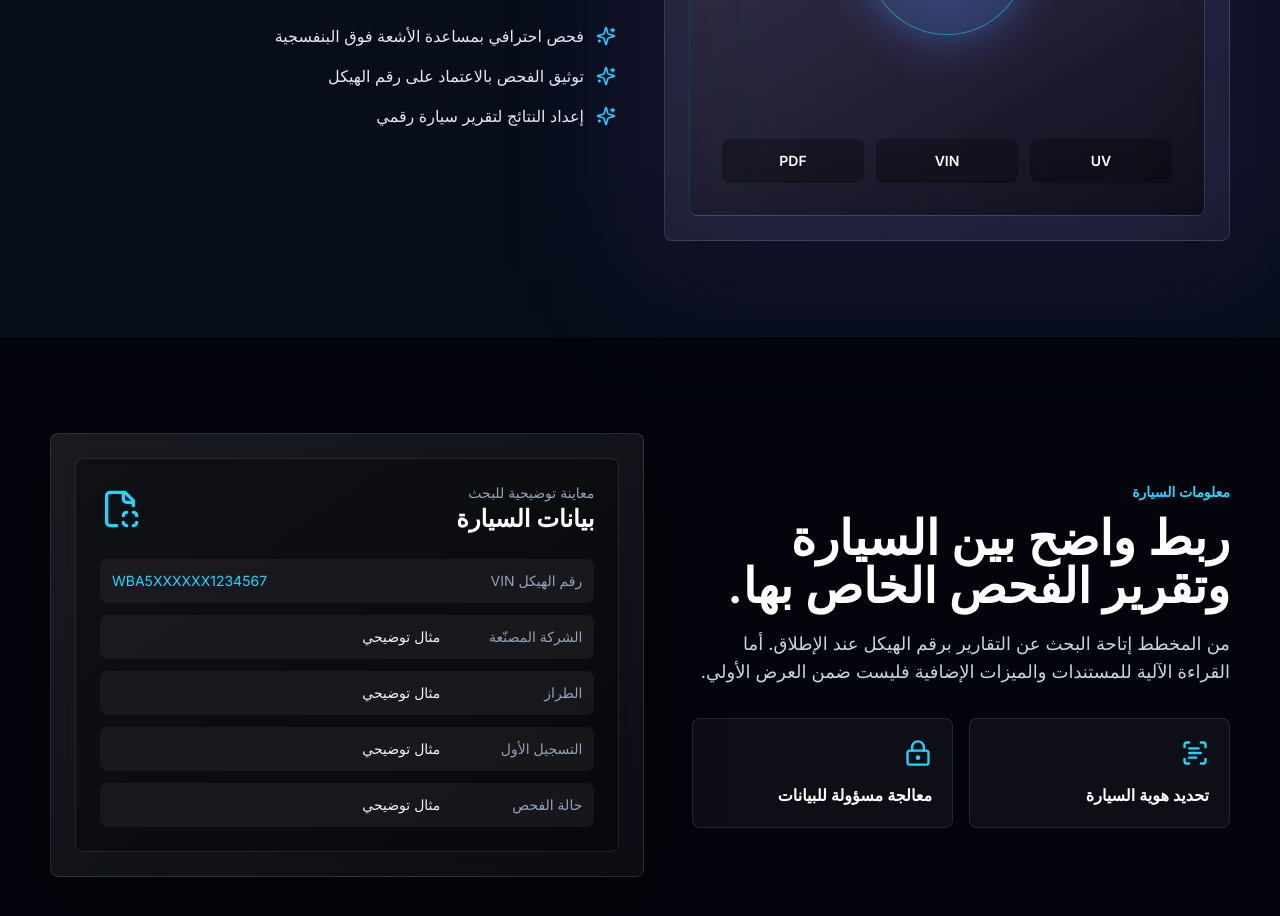
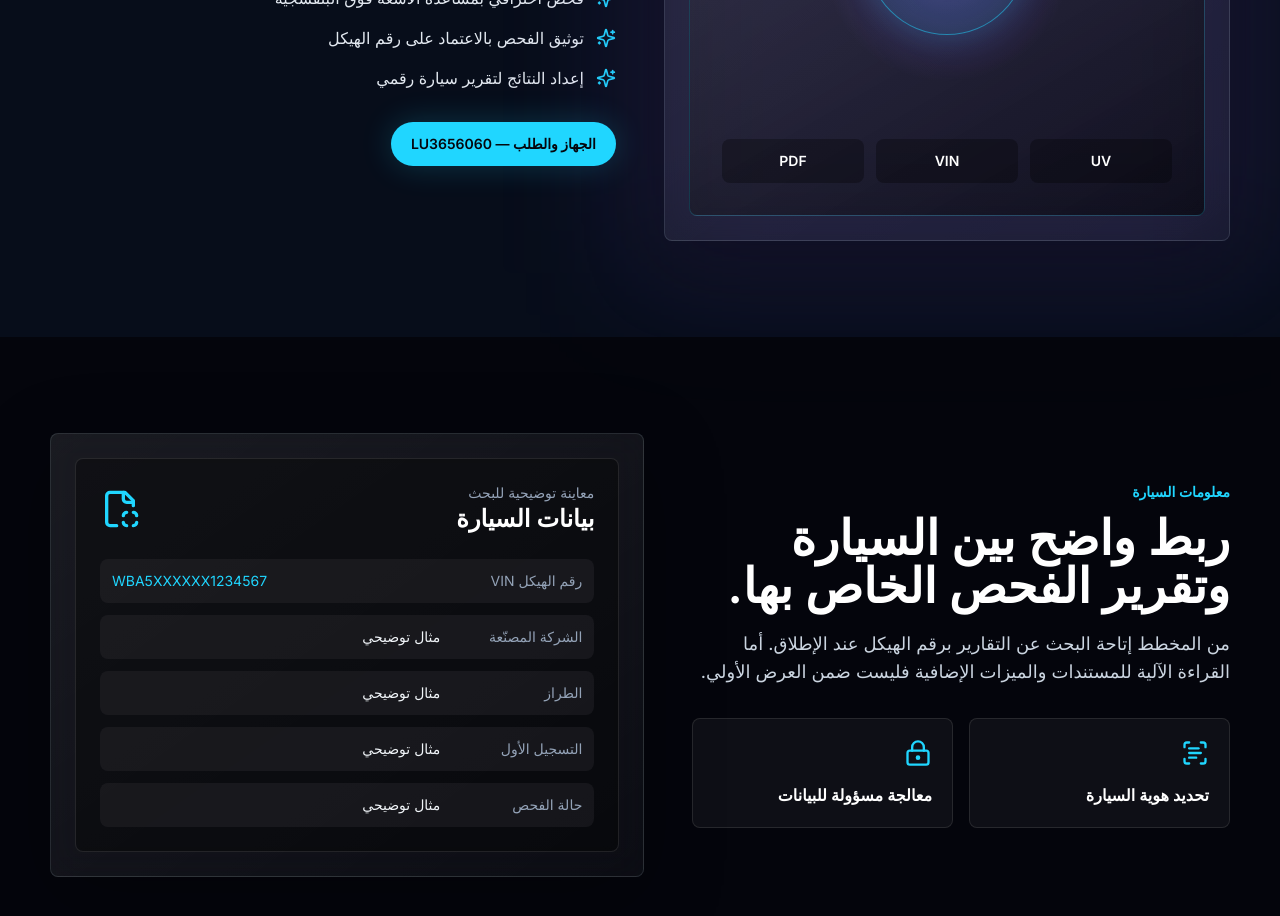
Before and after one commit to Diaa6969/luvipro-website, a Next.js app: page /ar in a window 1280 px wide. Shown: the part 3060-3976 px from the top of the page. Built offline with nearby package versions, Linux system fonts and the light colour scheme.

Commit message:
Connect English and Arabic UV product sections to integrated shop

```diff
--- a/src/components/international/international-home.tsx
+++ b/src/components/international/international-home.tsx
@@ -184,6 +184,7 @@ export function InternationalHome({ locale }: { locale: InternationalLocale }) {
                 </div>
               ))}
             </div>
+            <CtaLink href="/products" className="mt-8">{t.site.shop} — LU3656060</CtaLink>
           </Reveal>
         </div>
       </section>
```
